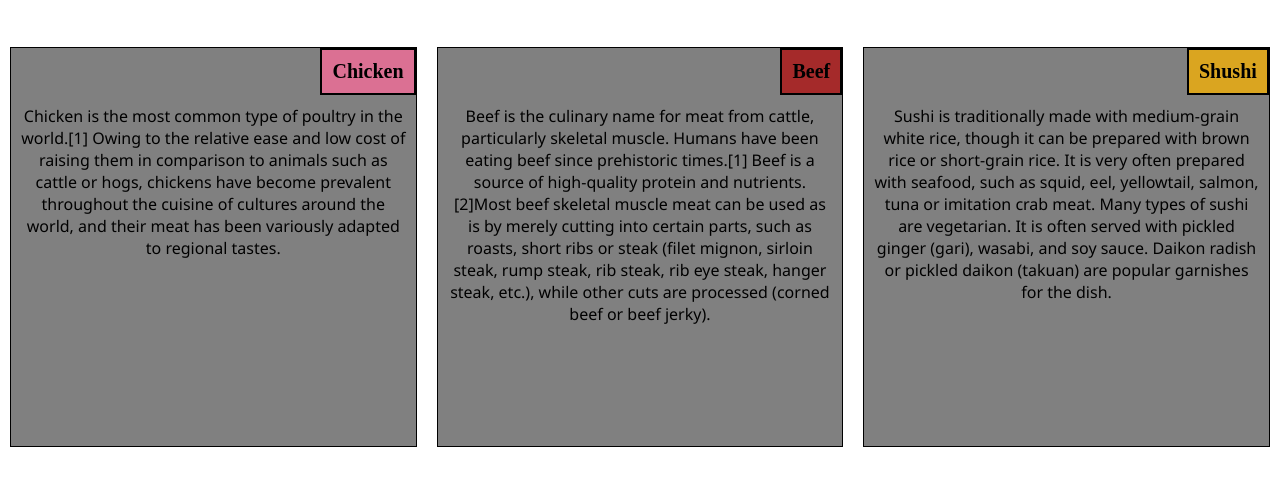
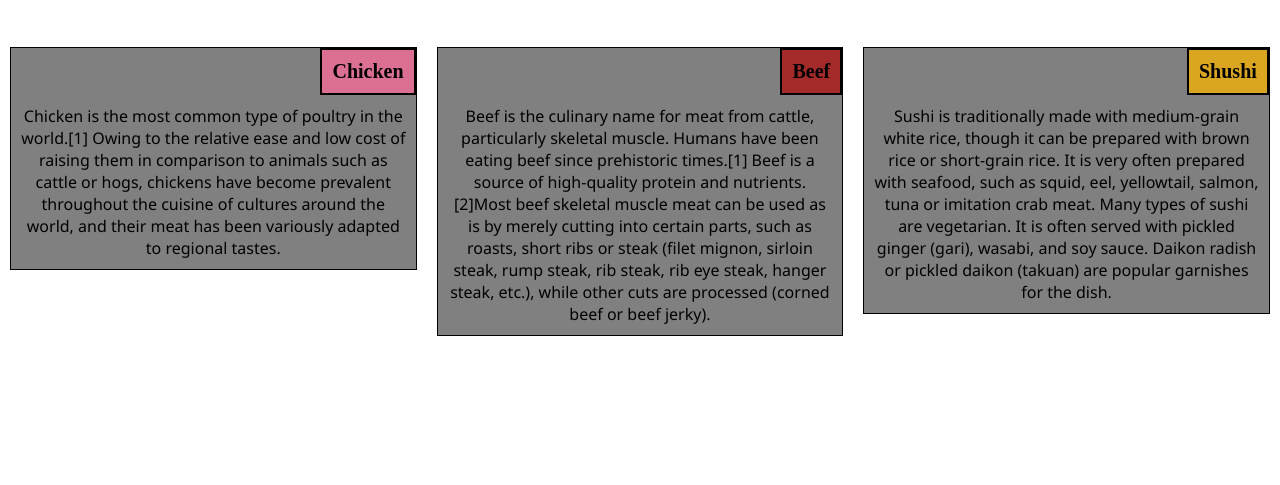
Before and after one commit to EGOR-IND/module2-solution, a plain HTML site: page index.html in a window 1280 px wide. Shown: the part 101-586 px from the top of the page. Drawn offline with Linux system fonts and the light colour scheme.

Commit message:
scroll changed deleted

```diff
--- a/styles.css
+++ b/styles.css
@@ -7,8 +7,6 @@
 section {
     border: 1px solid black;
     background-color: gray;
-    overflow: visible;
-    height: 400px;
 }
 
 div {
```
